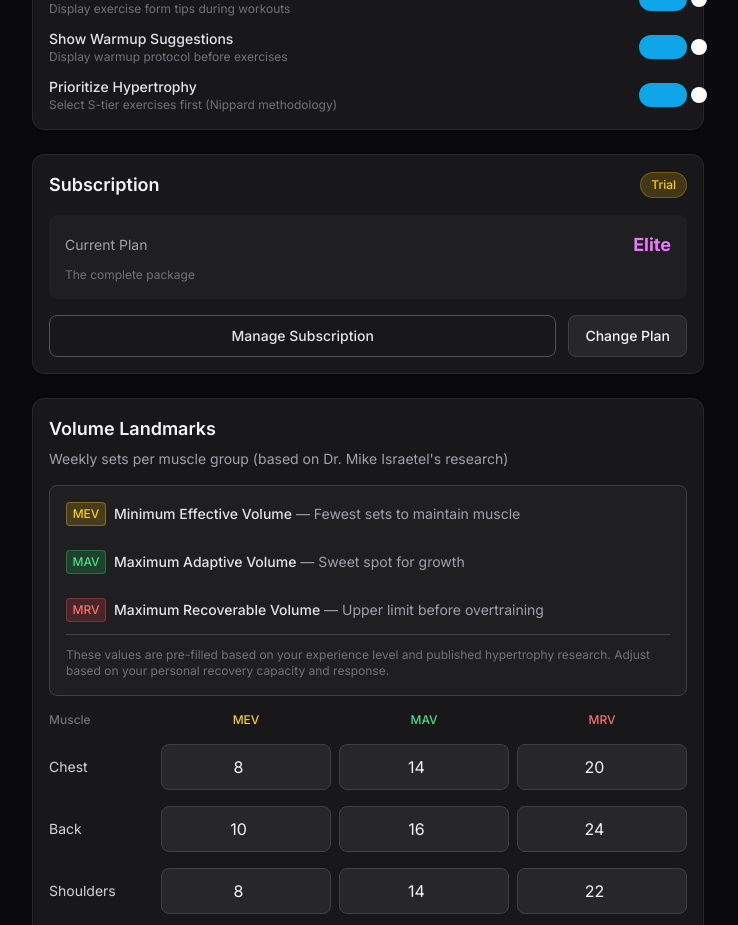
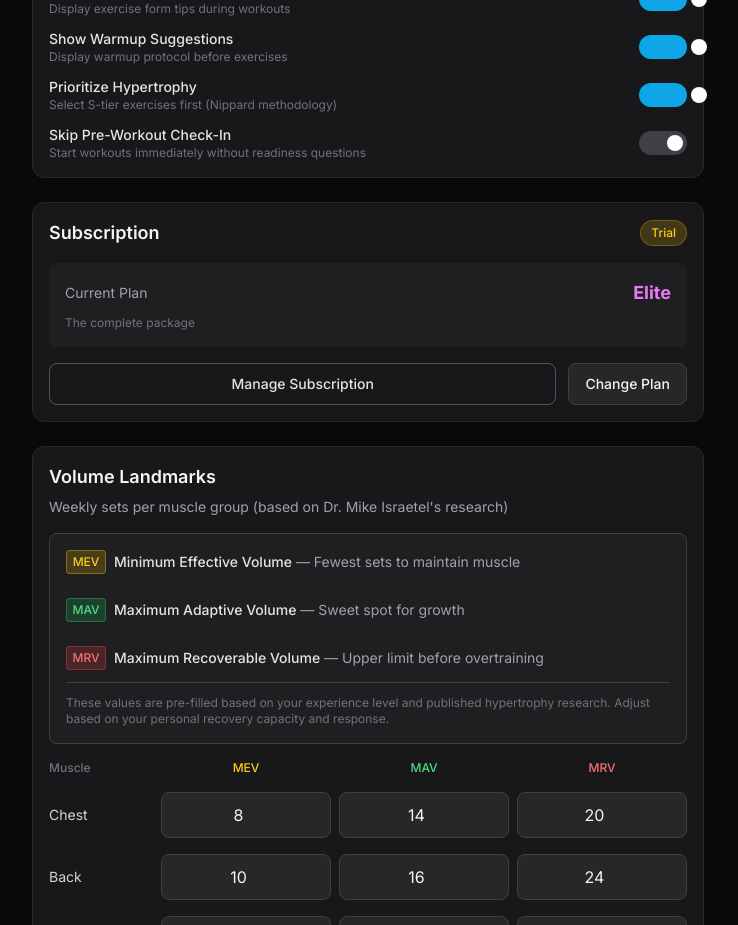
Before and after one commit to Joshfkon/workout-app, a Next.js app: page /dashboard/settings in a window 1280 px wide. Shown: the part 2120-3045 px from the top of the page, without its empty margins (400-1138 px from the left). Built offline with nearby package versions, Linux system fonts and the light colour scheme; no server answers.

Commit message:
feat: add option to permanently skip pre-workout check-in

```diff
--- a/app/(dashboard)/dashboard/settings/page.tsx
+++ b/app/(dashboard)/dashboard/settings/page.tsx
@@ -34,6 +34,7 @@ export default function SettingsPage() {
   const [showFormCues, setShowFormCues] = useState(true);
   const [showWarmupSuggestions, setShowWarmupSuggestions] = useState(true);
   const [prioritizeHypertrophy, setPrioritizeHypertrophy] = useState(true);
+  const [skipPreWorkoutCheckIn, setSkipPreWorkoutCheckIn] = useState(false);
   const [volumeLandmarks, setVolumeLandmarks] = useState(DEFAULT_VOLUME_LANDMARKS.intermediate);
   const [isLoading, setIsLoading] = useState(true);
   const [isSaving, setIsSaving] = useState(false);
@@ -118,6 +119,7 @@ export default function SettingsPage() {
             setShowFormCues((prefs.showFormCues as boolean) ?? true);
             setShowWarmupSuggestions((prefs.showWarmupSuggestions as boolean) ?? true);
             setPrioritizeHypertrophy((prefs.prioritizeHypertrophy as boolean) ?? true);
+            setSkipPreWorkoutCheckIn((prefs.skipPreWorkoutCheckIn as boolean) ?? false);
           }
           if (data.volume_landmarks && Object.keys(data.volume_landmarks).length > 0) {
             // Merge with defaults to ensure all muscle groups have values
@@ -184,6 +186,7 @@ export default function SettingsPage() {
             showFormCues,
             showWarmupSuggestions,
             prioritizeHypertrophy,
+            skipPreWorkoutCheckIn,
           },
           volume_landmarks: volumeLandmarks,
           // Extended profile fields
@@ -550,6 +553,25 @@ export default function SettingsPage() {
                 />
               </button>
             </label>
+
+            <label className="flex items-center justify-between">
+              <div>
+                <p className="text-sm font-medium text-surface-200">Skip Pre-Workout Check-In</p>
+                <p className="text-xs text-surface-500">Start workouts immediately without readiness questions</p>
+              </div>
+              <button
+                onClick={() => setSkipPreWorkoutCheckIn(!skipPreWorkoutCheckIn)}
+                className={`relative w-12 h-6 rounded-full transition-colors ${
+                  skipPreWorkoutCheckIn ? 'bg-primary-500' : 'bg-surface-700'
+                }`}
+              >
+                <span
+                  className={`absolute top-1 w-4 h-4 rounded-full bg-white transition-transform ${
+                    skipPreWorkoutCheckIn ? 'translate-x-7' : 'translate-x-1'
+                  }`}
+                />
+              </button>
+            </label>
           </div>
         </CardContent>
       </Card>
--- a/app/(dashboard)/dashboard/workout/[id]/page.tsx
+++ b/app/(dashboard)/dashboard/workout/[id]/page.tsx
@@ -310,7 +310,7 @@ export default function WorkoutPage() {
   const params = useParams();
   const router = useRouter();
   const sessionId = params.id as string;
-  const { preferences } = useUserPreferences();
+  const { preferences, updatePreference } = useUserPreferences();
 
   const [phase, setPhase] = useState<WorkoutPhase>('loading');
   const [error, setError] = useState<string | null>(null);
@@ -638,7 +638,21 @@ export default function WorkoutPage() {
         } else if (sessionData.state === 'in_progress') {
           setPhase('workout');
         } else {
-          setPhase('checkin');
+          // Check if user wants to skip pre-workout check-in
+          if (preferences.skipPreWorkoutCheckIn) {
+            // Skip check-in, go directly to workout
+            const supabase = createUntypedClient();
+            await supabase
+              .from('workout_sessions')
+              .update({
+                state: 'in_progress',
+                started_at: new Date().toISOString(),
+              })
+              .eq('id', sessionId);
+            setPhase('workout');
+          } else {
+            setPhase('checkin');
+          }
         }
       } catch (err) {
         setError(err instanceof Error ? err.message : 'Failed to load workout');
@@ -665,6 +679,13 @@ export default function WorkoutPage() {
       console.error('Failed to update session:', err);
       setPhase('workout'); // Continue anyway
     }
+  };
+
+  const handleSkipCheckInPermanently = async () => {
+    // Save preference to skip check-ins in the future
+    await updatePreference('skipPreWorkoutCheckIn', true);
+    // Then complete the check-in for this workout
+    await handleCheckInComplete();
   };
 
   const handleSetComplete = async (data: { weightKg: number; reps: number; rpe: number; note?: string }) => {
@@ -1230,6 +1251,7 @@ export default function WorkoutPage() {
         <ReadinessCheckIn
           onSubmit={handleCheckInComplete}
           onSkip={handleCheckInComplete}
+          onSkipPermanently={handleSkipCheckInPermanently}
         />
       </div>
     );
--- a/components/workout/ReadinessCheckIn.tsx
+++ b/components/workout/ReadinessCheckIn.tsx
@@ -8,9 +8,10 @@ import { calculateReadinessScore, getReadinessInterpretation } from '@/services/
 interface ReadinessCheckInProps {
   onSubmit: (checkIn: PreWorkoutCheckIn) => void;
   onSkip?: () => void;
+  onSkipPermanently?: () => void;
 }
 
-export function ReadinessCheckIn({ onSubmit, onSkip }: ReadinessCheckInProps) {
+export function ReadinessCheckIn({ onSubmit, onSkip, onSkipPermanently }: ReadinessCheckInProps) {
   const [sleepHours, setSleepHours] = useState(7);
   const [sleepQuality, setSleepQuality] = useState<Rating>(3);
   const [stressLevel, setStressLevel] = useState<Rating>(3);
@@ -210,6 +211,21 @@ export function ReadinessCheckIn({ onSubmit, onSkip }: ReadinessCheckInProps) {
             Start Workout
           </Button>
         </div>
+
+        {/* Don't show again option */}
+        {onSkipPermanently && (
+          <div className="pt-4 border-t border-surface-700 mt-4">
+            <button
+              onClick={onSkipPermanently}
+              className="w-full text-center text-sm text-surface-500 hover:text-surface-300 transition-colors"
+            >
+              Don&apos;t show this again
+            </button>
+            <p className="text-xs text-surface-600 text-center mt-1">
+              You can re-enable this in Settings
+            </p>
+          </div>
+        )}
       </div>
     </Card>
   );
--- a/hooks/useUserPreferences.ts
+++ b/hooks/useUserPreferences.ts
@@ -13,6 +13,7 @@ interface UserPreferences {
   restTimerDefault: number;
   showFormCues: boolean;
   showWarmupSuggestions: boolean;
+  skipPreWorkoutCheckIn: boolean;
 }
 
 const defaultPreferences: UserPreferences = {
@@ -24,6 +25,7 @@ const defaultPreferences: UserPreferences = {
   restTimerDefault: 180,
   showFormCues: true,
   showWarmupSuggestions: true,
+  skipPreWorkoutCheckIn: false,
 };
 
 // Global state to share preferences across components
@@ -73,6 +75,7 @@ export function useUserPreferences() {
               restTimerDefault: (prefs.restTimer as number) || 180,
               showFormCues: (prefs.showFormCues as boolean) ?? true,
               showWarmupSuggestions: (prefs.showWarmupSuggestions as boolean) ?? true,
+              skipPreWorkoutCheckIn: (prefs.skipPreWorkoutCheckIn as boolean) ?? false,
             };
             notifyListeners(newPrefs);
           }
@@ -103,7 +106,7 @@ export function useUserPreferences() {
 
     // Persist to database
     try {
-      if (key === 'units' || key === 'restTimerDefault' || key === 'showFormCues' || key === 'showWarmupSuggestions') {
+      if (key === 'units' || key === 'restTimerDefault' || key === 'showFormCues' || key === 'showWarmupSuggestions' || key === 'skipPreWorkoutCheckIn') {
         // These go in the preferences JSONB column
         const { data: currentUser } = await supabase
           .from('users')
--- a/types/schema.ts
+++ b/types/schema.ts
@@ -133,6 +133,13 @@ export interface UserPreferences {
    * Default: true
    */
   prioritizeHypertrophy?: boolean;
+
+  /**
+   * Skip the pre-workout readiness check-in
+   * When true, workouts start immediately without the check-in screen
+   * Default: false
+   */
+  skipPreWorkoutCheckIn?: boolean;
 }
 
 /**
@@ -601,6 +608,8 @@ export const DEFAULT_USER_PREFERENCES: UserPreferences = {
   restTimerDefault: 180,
   showFormCues: true,
   showWarmupSuggestions: true,
+  prioritizeHypertrophy: true,
+  skipPreWorkoutCheckIn: false,
 };
 
 // ============ EXTENDED USER PROFILE (for AI mesocycle builder) ============
```
